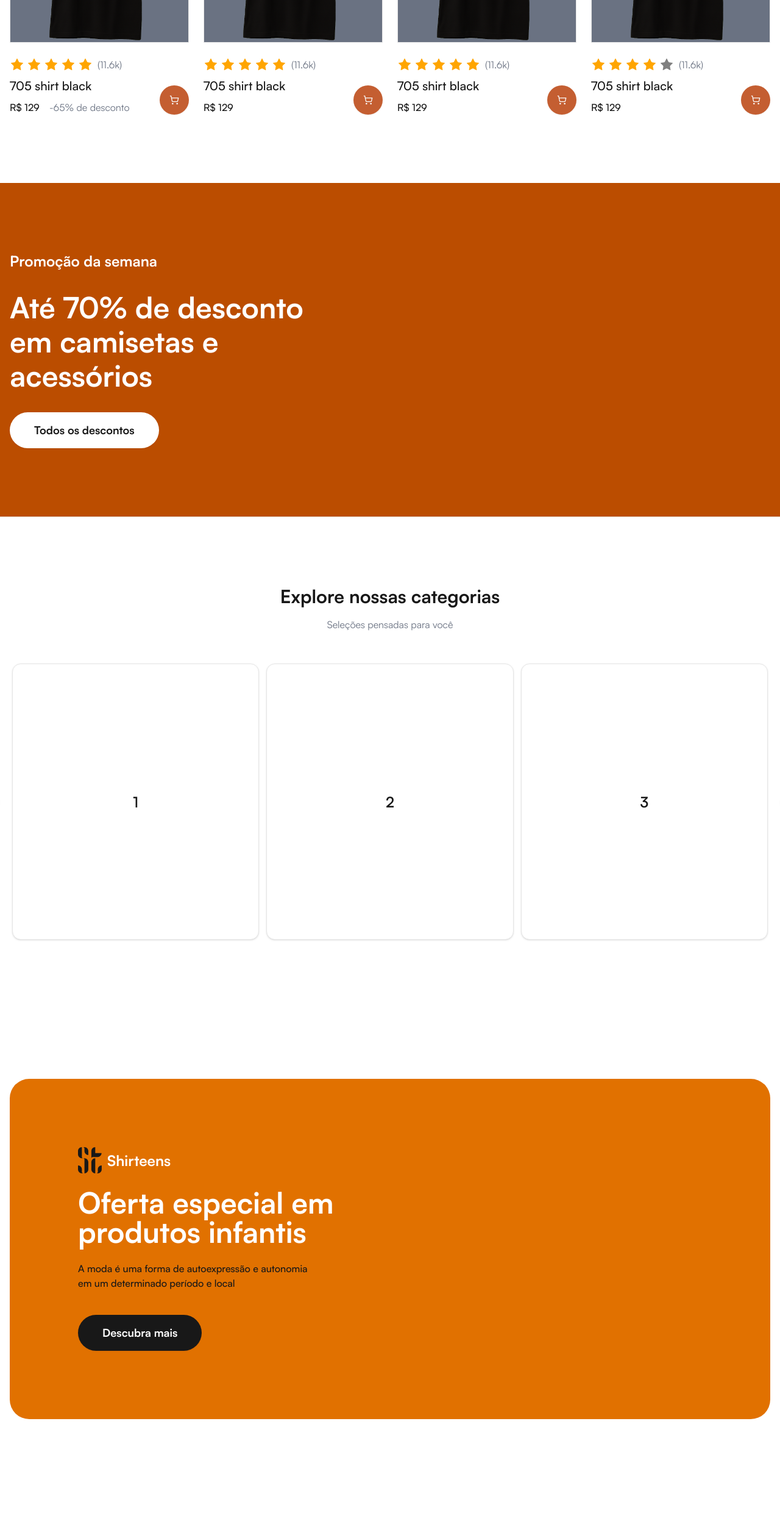
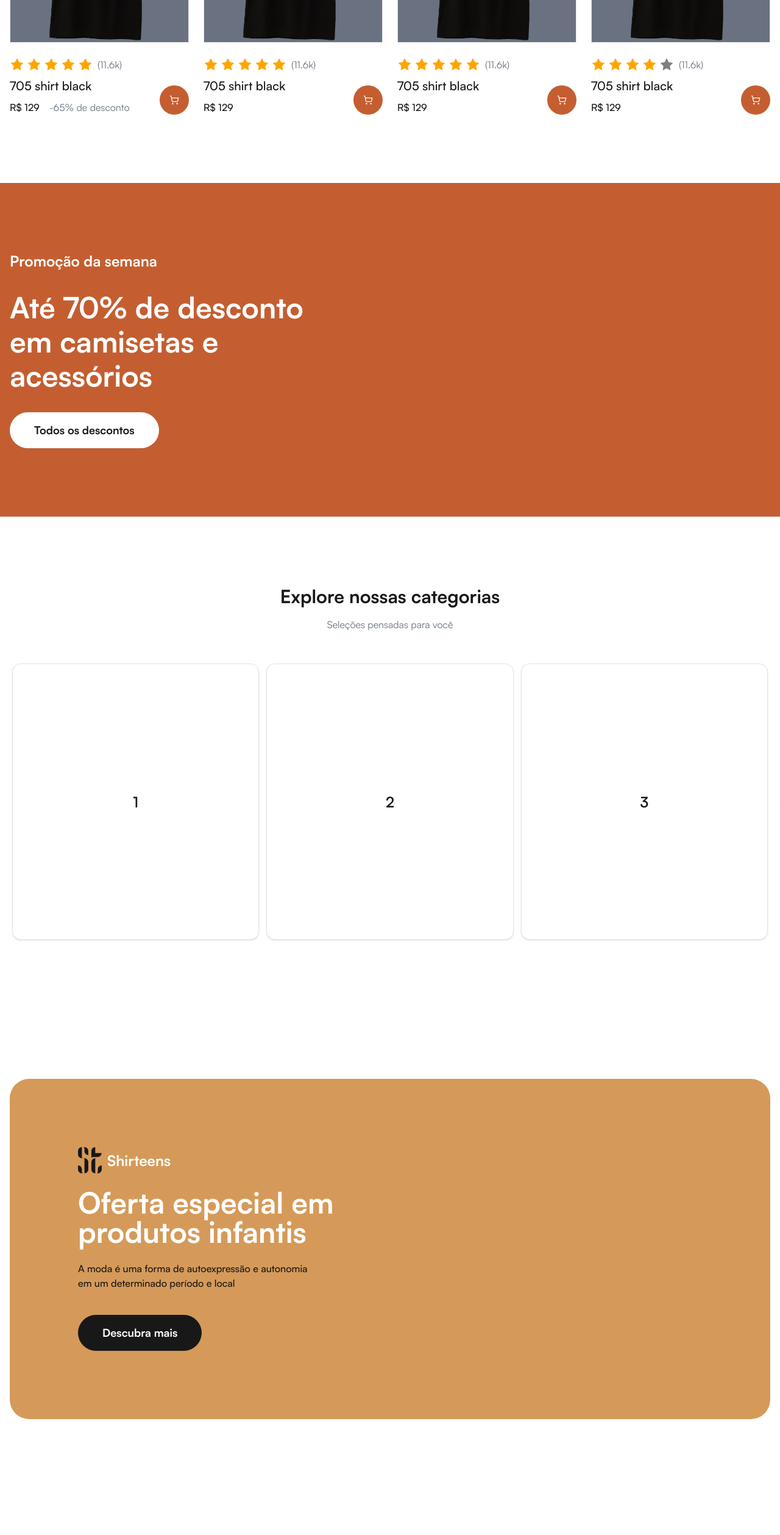
Before and after one commit to nanvieiradev/shirteens, a Next.js app: page / in a window 1280 px wide. Shown: the part 2284-4801 px from the top of the page at 61% size. Built offline with nearby package versions, Linux system fonts and the light colour scheme.

Commit message:
Style: Update theme colors

```diff
--- a/src/components/(home)/Banner.jsx
+++ b/src/components/(home)/Banner.jsx
@@ -6,7 +6,7 @@ export default function Banner() {
   return (
     <section className="flex items-center bg-background w-full">
       <div className="flex flex-col justify-between items-center gap-12 mx-auto px-4 py-28 container">
-        <div className="flex flex-col justify-between items-center md:items-start gap-10 bg-amber-600 px-6 sm:px-12 lg:px-28 py-28 rounded-4xl text-center sm:text-start container">
+        <div className="flex flex-col justify-between items-center md:items-start gap-10 bg-secondary px-6 sm:px-12 lg:px-28 py-28 rounded-4xl text-center sm:text-start container">
           <div className="flex flex-col items-center md:items-start gap-6">
             <Link href="/" className="flex items-center gap-2">
               <Image
--- a/src/components/(home)/PromotionBanner.jsx
+++ b/src/components/(home)/PromotionBanner.jsx
@@ -3,7 +3,7 @@ import { Button } from "../ui/button/Index"
 
 export default function PromotionBanner() {
   return (
-    <section className="flex items-center bg-amber-700 border-b w-full text-white">
+    <section className="flex items-center bg-primary border-b w-full text-white">
       <div className="flex flex-col justify-between gap-12 mx-auto px-4 py-28 container">
         <div className="flex flex-col items-center md:items-start gap-8">
           <h3 className="font-bold text-2xl">Promoção da semana</h3>
```
